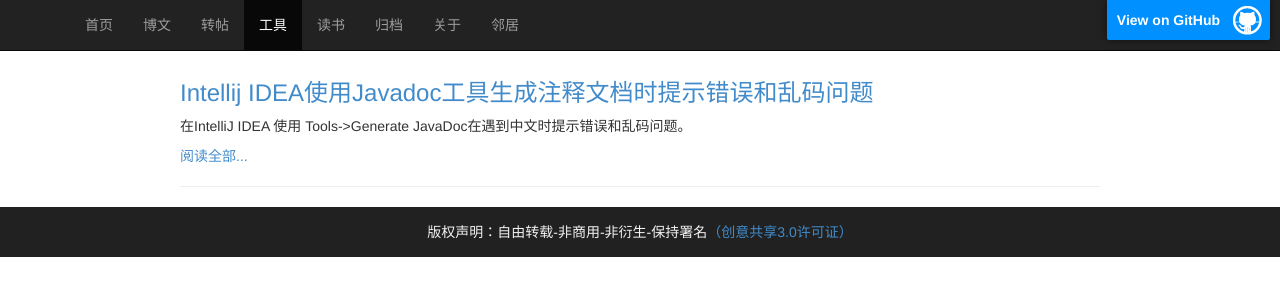
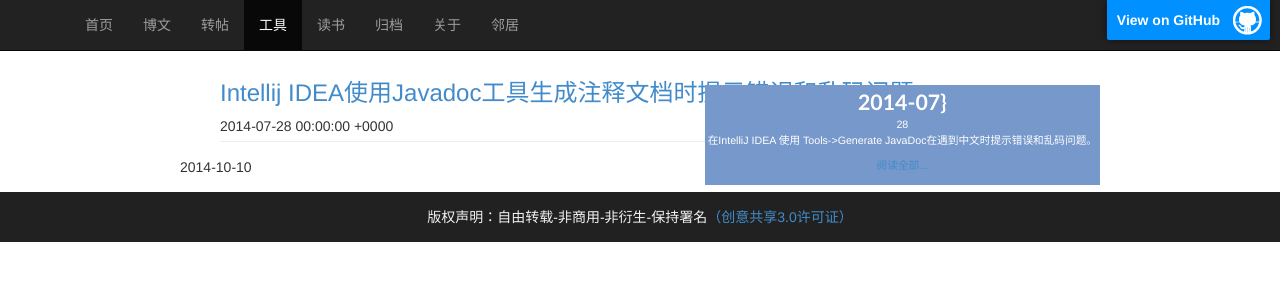
Before and after one commit to sheleng/sheleng.github.io, a Jekyll site: the page built from pages/tools.html, in a window 1280 px wide. Shown: the top 300 px of the page. Built offline with Jekyll 4.4.1, drawn with Linux system fonts in a browser that asks for light colours.

Commit message:
修改tools布局样式

```diff
--- a/_layouts/default.html
+++ b/_layouts/default.html
@@ -64,6 +64,7 @@
   ================================================== -->
   <div id="page_content">
     {{content}}
+    <span id="post_date">2014-10-10</span>
   </div>
 
   <!-- Footer
--- a/pages/tools.html
+++ b/pages/tools.html
@@ -4,22 +4,21 @@
 tools: active
 ---
 
-<div>
+<ul>
   {% for category in site.categories %}
     {% if category[0] == 'tools' %}
       {% for post in category[1] %}
-      	<div>
-      	  <a href="{{ post.url}}"><h3>{{ post.title }}</h3></a>
-      	</div>
-      	<span id="post_date">{{post.date}}</span>
-      	<div>
-      	  <p>{{post.description}}</p>
-      	</div>
-      	<div>
-      	  <p><a href="{{post.url}}">阅读全部...</a></p>
-      	</div>
-        <hr>
+      	<li class="post_list">
+      	  <h3><a href="{{ post.url}}">{{ post.title }}</a></h3>
+      	  <span id="post_date">{{post.date}}</span>
+      	  <span class="post_date">
+          <em>{{post.year-month}}}</em>
+          {{post.day}}
+          <p>{{post.description}}</p>
+          <p><a href="{{post.url}}">阅读全部...</a></p>
+        </span>
+      	</li>
       {% endfor %}
     {% endif %}
   {% endfor %}
-</div>
+</ul>
--- a/public/css/style.css
+++ b/public/css/style.css
@@ -33,7 +33,7 @@
   padding-right: 80px;
 }
 
-#post_date{
+.post_date{
   position: absolute;
   right: 0;
   top: 5px;
@@ -44,3 +44,19 @@
   text-align: center;
   padding: 2px 3px
 }
+
+.post_date em {
+  font-style: normal;
+  font-family: Calibri;
+  font-size: 16pt;
+  display: block;
+  font-weight: bold;
+}
+
+.post_list{
+  margin: 0 0 15px 0;
+  border-bottom: 1px solid #eee;
+  padding-bottom: 5px;
+  position: relative;
+  list-style-type:none
+}
```
Also changed, not shown: _posts/tools/2014-07-28-IntelliJ-IDEA-Test.md (+2 -1 lines).
